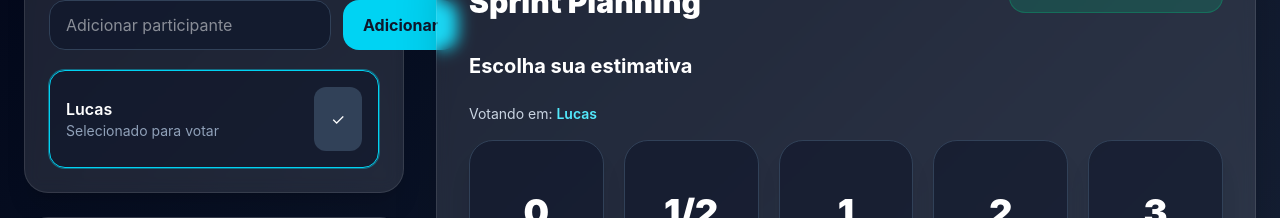
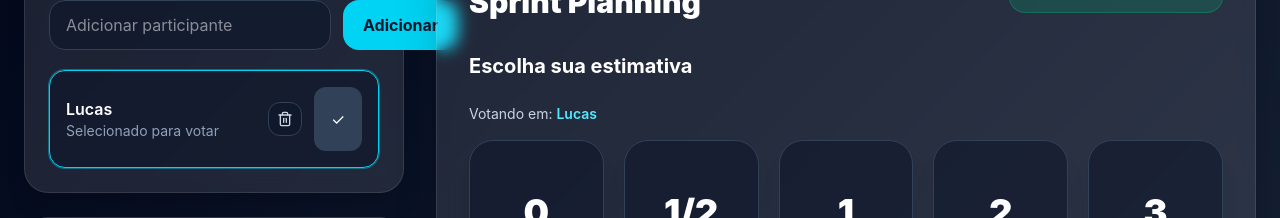
Before and after one commit to lucasdav/planning-poker-by-greenwebx, a React (Vite) app: page / in a window 1280 px wide. Shown: the part 277-495 px from the top of the page. Built offline with nearby package versions, Linux system fonts and the light colour scheme.

Commit message:
func remover participantes

```diff
--- a/src/App.tsx
+++ b/src/App.tsx
@@ -6,6 +6,7 @@ import {
   RotateCcw,
   Coffee,
   CheckCircle2,
+  Trash2,
 } from 'lucide-react';
 
 const cards = ['0', '1/2', '1', '2', '3', '5', '8', '13', '21', '34', '55', '89', '?', '☕'];
@@ -40,6 +41,18 @@ export default function App() {
     setPlayerName('');
   };
 
+  const removePlayer = (playerId: number) => {
+    setPlayers((prev) => {
+      const nextPlayers = prev.filter((player) => player.id !== playerId);
+
+      if (activePlayerId === playerId) {
+        setActivePlayerId(nextPlayers[0]?.id ?? 0);
+      }
+
+      return nextPlayers;
+    });
+  };
+
   const vote = (card: string) => {
     const targetPlayerId =
       players.find((player) => player.id === activePlayerId)?.id ?? players[0]?.id;
@@ -49,7 +62,7 @@ export default function App() {
     setSelectedCard(card);
 
     setPlayers((prev) =>
-      prev.map((player, index) => {
+      prev.map((player) => {
         if (player.id === targetPlayerId) {
           return {
             ...player,
@@ -141,24 +154,42 @@ export default function App() {
 
               <div className="space-y-3">
                 {players.map((player) => (
-                  <button
+                  <div
                     key={player.id}
-                    onClick={() => setActivePlayerId(player.id)}
                     className={
-                      `w-full bg-slate-900/60 border rounded-2xl px-4 py-4 flex items-center justify-between transition text-left ` +
+                      `w-full bg-slate-900/60 border rounded-2xl px-4 py-4 flex items-center justify-between gap-4 transition text-left ` +
                       (activePlayerId === player.id
                         ? 'border-cyan-400 ring-1 ring-cyan-400/40'
                         : 'border-slate-700 hover:border-slate-500')
                     }
                   >
-                    <div>
-                      <p className="font-semibold">{player.name}</p>
-                      <p className="text-sm text-slate-400">
-                        {activePlayerId === player.id ? 'Selecionado para votar' : player.vote ? 'Votou' : 'Aguardando voto'}
-                      </p>
-                    </div>
+                    <button
+                      type="button"
+                      onClick={() => setActivePlayerId(player.id)}
+                      className="flex-1 text-left"
+                    >
+                      <div>
+                        <p className="font-semibold">{player.name}</p>
+                        <p className="text-sm text-slate-400">
+                          {activePlayerId === player.id
+                            ? 'Selecionado para votar'
+                            : player.vote
+                              ? 'Votou'
+                              : 'Aguardando voto'}
+                        </p>
+                      </div>
+                    </button>
 
-                    <div>
+                    <div className="flex items-center gap-3">
+                      <button
+                        type="button"
+                        onClick={() => removePlayer(player.id)}
+                        className="inline-flex items-center justify-center rounded-xl border border-slate-700 bg-slate-900/80 p-2 text-slate-300 transition hover:border-red-400 hover:text-red-300"
+                        aria-label={`Remover participante ${player.name}`}
+                      >
+                        <Trash2 className="w-4 h-4" />
+                      </button>
+
                       {revealed ? (
                         <div className="w-12 h-16 rounded-xl bg-cyan-400 text-slate-950 flex items-center justify-center font-black text-xl shadow-lg">
                           {player.vote || '-'}
@@ -173,7 +204,7 @@ export default function App() {
                         </div>
                       )}
                     </div>
-                  </button>
+                  </div>
                 ))}
               </div>
             </div>
```
